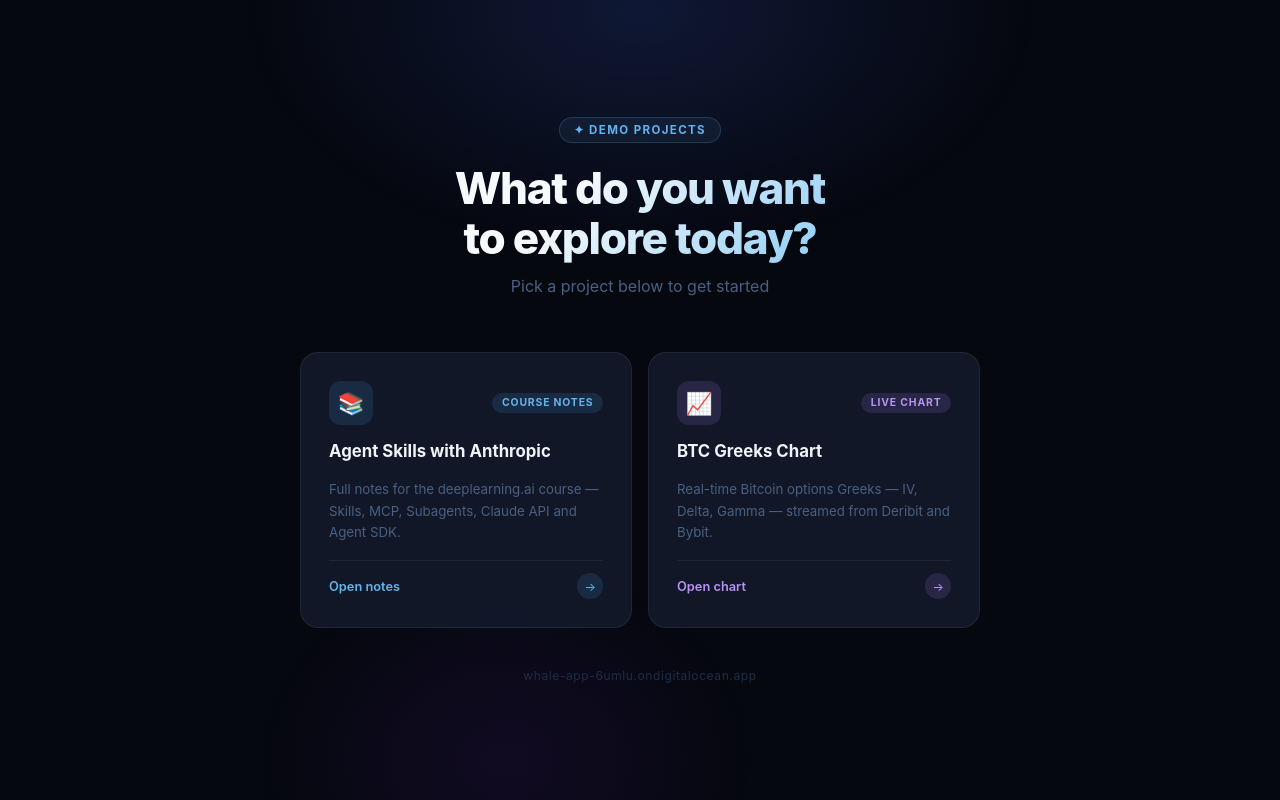
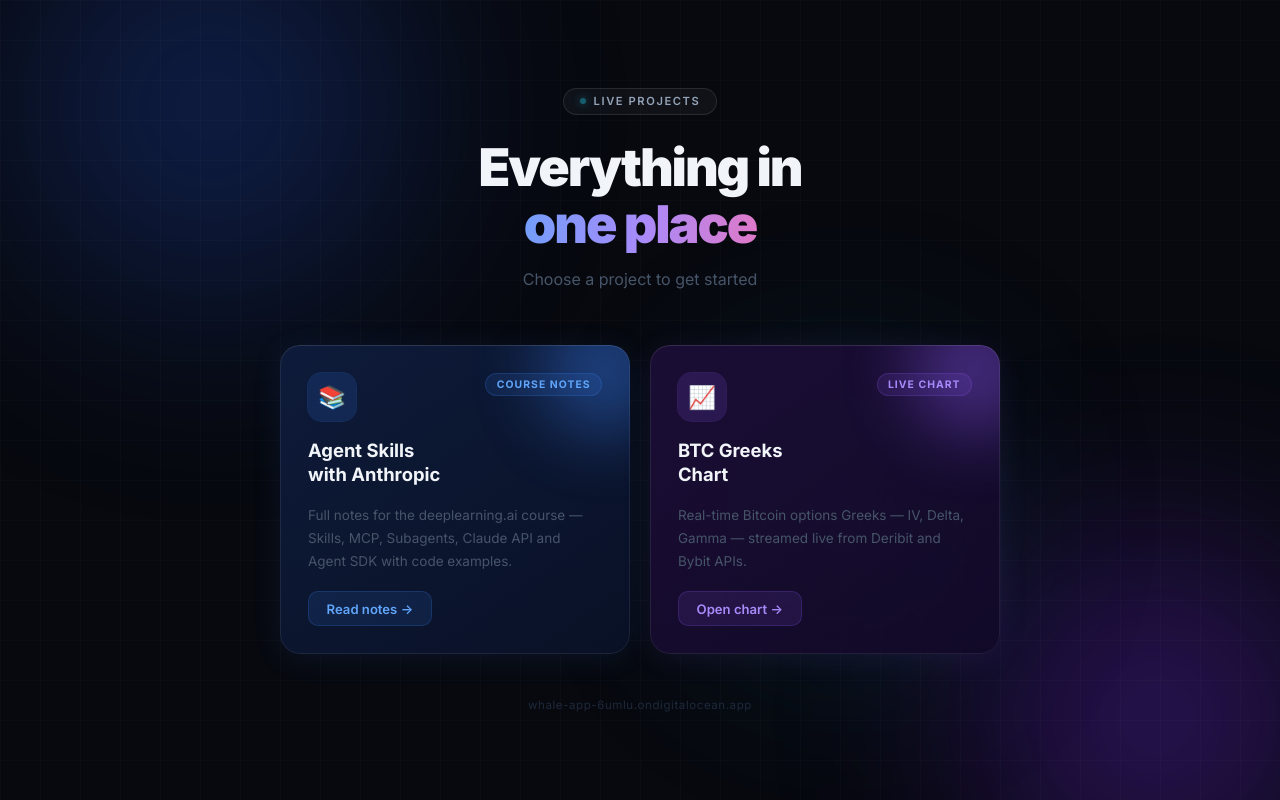
Before and after one commit to Emmasu/demo-claude, a plain HTML site: page index.html in a window 1280 px wide. Drawn offline with Linux system fonts and the light colour scheme.

Commit message:
polish landing page design

```diff
--- a/index.html
+++ b/index.html
@@ -4,12 +4,14 @@
   <meta charset="UTF-8" />
   <meta name="viewport" content="width=device-width, initial-scale=1.0" />
   <title>Projects</title>
+  <link rel="preconnect" href="https://fonts.googleapis.com">
+  <link href="https://fonts.googleapis.com/css2?family=Inter:wght@400;500;600;700;800;900&display=swap" rel="stylesheet">
   <style>
     *, *::before, *::after { box-sizing: border-box; margin: 0; padding: 0; }
 
     body {
-      font-family: -apple-system, BlinkMacSystemFont, "Segoe UI", Roboto, sans-serif;
-      background: #060810;
+      font-family: "Inter", -apple-system, sans-serif;
+      background: #07090f;
       color: #e2e8f0;
       min-height: 100vh;
       display: flex;
@@ -17,35 +19,62 @@
       align-items: center;
       justify-content: center;
       padding: 2rem;
+    }
+
+    /* ── Animated mesh background ── */
+    .bg {
+      position: fixed;
+      inset: 0;
+      z-index: 0;
       overflow: hidden;
     }
 
-    /* ── Ambient glow background ── */
-    body::before {
-      content: "";
-      position: fixed;
-      top: -30%;
-      left: 50%;
-      transform: translateX(-50%);
-      width: 800px;
-      height: 500px;
-      background: radial-gradient(ellipse, rgba(56, 100, 220, 0.18) 0%, transparent 70%);
-      pointer-events: none;
-      z-index: 0;
+    .bg-blob {
+      position: absolute;
+      border-radius: 50%;
+      filter: blur(80px);
+      opacity: 0.55;
+      animation: drift 12s ease-in-out infinite alternate;
     }
 
-    body::after {
-      content: "";
-      position: fixed;
-      bottom: -20%;
-      left: 20%;
-      width: 500px;
-      height: 400px;
-      background: radial-gradient(ellipse, rgba(120, 40, 200, 0.1) 0%, transparent 70%);
-      pointer-events: none;
-      z-index: 0;
+    .blob-1 {
+      width: 600px; height: 600px;
+      background: radial-gradient(circle, #1a3a8f 0%, transparent 70%);
+      top: -200px; left: -100px;
+      animation-delay: 0s;
     }
 
+    .blob-2 {
+      width: 500px; height: 500px;
+      background: radial-gradient(circle, #5b21b6 0%, transparent 70%);
+      bottom: -150px; right: -100px;
+      animation-delay: -4s;
+    }
+
+    .blob-3 {
+      width: 350px; height: 350px;
+      background: radial-gradient(circle, #0e4f6e 0%, transparent 70%);
+      top: 40%; left: 50%;
+      transform: translate(-50%, -50%);
+      animation-delay: -8s;
+    }
+
+    @keyframes drift {
+      from { transform: translate(0, 0) scale(1); }
+      to   { transform: translate(30px, 20px) scale(1.08); }
+    }
+
+    /* Grid noise overlay */
+    .bg-grid {
+      position: absolute;
+      inset: 0;
+      background-image:
+        linear-gradient(rgba(255,255,255,0.02) 1px, transparent 1px),
+        linear-gradient(90deg, rgba(255,255,255,0.02) 1px, transparent 1px);
+      background-size: 40px 40px;
+    }
+
+    /* ── Main content ── */
     .wrap {
       position: relative;
       z-index: 1;
@@ -53,7 +82,13 @@
       flex-direction: column;
       align-items: center;
       width: 100%;
-      max-width: 680px;
+      max-width: 720px;
+      animation: fadeUp 0.6s ease both;
+    }
+
+    @keyframes fadeUp {
+      from { opacity: 0; transform: translateY(24px); }
+      to   { opacity: 1; transform: translateY(0); }
     }
 
     /* ── Header ── */
@@ -62,209 +97,263 @@
       margin-bottom: 3.5rem;
     }
 
-    .header .eyebrow {
+    .eyebrow {
       display: inline-flex;
       align-items: center;
-      gap: 0.4rem;
-      background: rgba(99, 179, 237, 0.08);
-      border: 1px solid rgba(99, 179, 237, 0.2);
-      color: #63b3ed;
-      font-size: 0.72rem;
-      font-weight: 700;
-      letter-spacing: 0.12em;
+      gap: 0.5rem;
+      background: rgba(255,255,255,0.04);
+      border: 1px solid rgba(255,255,255,0.1);
+      color: #94a3b8;
+      font-size: 0.7rem;
+      font-weight: 600;
+      letter-spacing: 0.14em;
       text-transform: uppercase;
-      padding: 0.3rem 0.9rem;
+      padding: 0.35rem 1rem;
       border-radius: 999px;
-      margin-bottom: 1.25rem;
+      margin-bottom: 1.5rem;
+    }
+
+    .eyebrow-dot {
+      width: 6px; height: 6px;
+      border-radius: 50%;
+      background: #22d3ee;
+      box-shadow: 0 0 8px #22d3ee;
+      animation: pulse 2s ease infinite;
+    }
+
+    @keyframes pulse {
+      0%, 100% { opacity: 1; }
+      50%       { opacity: 0.4; }
     }
 
     .header h1 {
-      font-size: 2.75rem;
-      font-weight: 800;
-      letter-spacing: -0.03em;
-      line-height: 1.15;
-      background: linear-gradient(135deg, #f7fafc 30%, #90cdf4);
+      font-size: 3.25rem;
+      font-weight: 900;
+      letter-spacing: -0.04em;
+      line-height: 1.1;
+      margin-bottom: 1rem;
+    }
+
+    .header h1 .line-1 {
+      display: block;
+      color: #f1f5f9;
+    }
+
+    .header h1 .line-2 {
+      display: block;
+      background: linear-gradient(90deg, #60a5fa, #a78bfa, #f472b6);
       -webkit-background-clip: text;
       -webkit-text-fill-color: transparent;
       background-clip: text;
-      margin-bottom: 0.75rem;
     }
 
     .header p {
-      color: #4a6080;
+      color: #475569;
       font-size: 1rem;
+      font-weight: 400;
     }
 
     /* ── Cards ── */
     .grid {
       display: grid;
       grid-template-columns: 1fr 1fr;
-      gap: 1rem;
+      gap: 1.25rem;
       width: 100%;
     }
 
-    @media (max-width: 520px) {
+    @media (max-width: 540px) {
       .grid { grid-template-columns: 1fr; }
-      .header h1 { font-size: 2rem; }
+      .header h1 { font-size: 2.25rem; }
     }
 
     .card {
       position: relative;
-      background: rgba(20, 28, 45, 0.8);
-      border: 1px solid rgba(255,255,255,0.07);
-      border-radius: 18px;
+      border-radius: 20px;
       padding: 1.75rem;
       text-decoration: none;
       color: inherit;
       display: flex;
       flex-direction: column;
-      gap: 1rem;
+      gap: 1.1rem;
       overflow: hidden;
-      transition: transform 0.2s, border-color 0.2s, box-shadow 0.2s;
-      backdrop-filter: blur(12px);
+      transition: transform 0.25s cubic-bezier(.22,.68,0,1.2), box-shadow 0.25s;
+      animation: fadeUp 0.6s ease both;
     }
 
-    .card::before {
+    .card:nth-child(1) { animation-delay: 0.1s; }
+    .card:nth-child(2) { animation-delay: 0.2s; }
+
+    /* Glass layer */
+    .card::after {
       content: "";
       position: absolute;
       inset: 0;
-      border-radius: 18px;
-      opacity: 0;
-      transition: opacity 0.2s;
+      border-radius: 20px;
+      border: 1px solid rgba(255,255,255,0.08);
+      pointer-events: none;
+      transition: border-color 0.25s;
     }
 
-    .card-blue::before  { background: radial-gradient(circle at 0% 0%, rgba(66,153,225,0.12), transparent 60%); }
-    .card-purple::before { background: radial-gradient(circle at 0% 0%, rgba(159,122,234,0.12), transparent 60%); }
-
     .card:hover {
-      transform: translateY(-4px);
-      border-color: rgba(255,255,255,0.15);
-      box-shadow: 0 20px 60px rgba(0,0,0,0.4);
+      transform: translateY(-6px) scale(1.01);
     }
 
-    .card:hover::before { opacity: 1; }
+    .card:hover::after {
+      border-color: rgba(255,255,255,0.18);
+    }
+
+    /* Card colour themes */
+    .card-blue {
+      background: linear-gradient(145deg, rgba(14,28,60,0.95) 0%, rgba(10,18,40,0.95) 100%);
+      box-shadow: 0 4px 30px rgba(59,130,246,0.1), inset 0 1px 0 rgba(255,255,255,0.05);
+    }
+    .card-blue:hover {
+      box-shadow: 0 24px 60px rgba(59,130,246,0.25), inset 0 1px 0 rgba(255,255,255,0.08);
+    }
+
+    .card-purple {
+      background: linear-gradient(145deg, rgba(28,14,55,0.95) 0%, rgba(18,10,40,0.95) 100%);
+      box-shadow: 0 4px 30px rgba(139,92,246,0.1), inset 0 1px 0 rgba(255,255,255,0.05);
+    }
+    .card-purple:hover {
+      box-shadow: 0 24px 60px rgba(139,92,246,0.25), inset 0 1px 0 rgba(255,255,255,0.08);
+    }
+
+    /* Corner accent glow */
+    .card-glow {
+      position: absolute;
+      top: -40px; right: -40px;
+      width: 130px; height: 130px;
+      border-radius: 50%;
+      filter: blur(35px);
+      opacity: 0.4;
+      transition: opacity 0.25s;
+    }
+
+    .card:hover .card-glow { opacity: 0.7; }
+    .glow-blue   { background: #3b82f6; }
+    .glow-purple { background: #8b5cf6; }
 
     .card-top {
       display: flex;
-      align-items: center;
+      align-items: flex-start;
       justify-content: space-between;
+      position: relative;
     }
 
-    .card-badge {
+    .card-icon {
+      width: 3rem; height: 3rem;
+      border-radius: 14px;
+      display: flex;
+      align-items: center;
+      justify-content: center;
+      font-size: 1.4rem;
+    }
+
+    .icon-blue   { background: rgba(59,130,246,0.15); box-shadow: 0 0 0 1px rgba(59,130,246,0.2); }
+    .icon-purple { background: rgba(139,92,246,0.15); box-shadow: 0 0 0 1px rgba(139,92,246,0.2); }
+
+    .card-tag {
       font-size: 0.65rem;
       font-weight: 700;
-      letter-spacing: 0.08em;
+      letter-spacing: 0.1em;
       text-transform: uppercase;
-      padding: 0.2rem 0.6rem;
+      padding: 0.25rem 0.65rem;
       border-radius: 999px;
     }
 
-    .badge-blue   { background: rgba(66,153,225,0.15); color: #63b3ed; }
-    .badge-purple { background: rgba(159,122,234,0.15); color: #b794f4; }
-
-    .card-icon-wrap {
-      width: 2.75rem;
-      height: 2.75rem;
-      border-radius: 12px;
-      display: flex;
-      align-items: center;
-      justify-content: center;
-      font-size: 1.35rem;
-    }
-
-    .icon-blue   { background: rgba(66,153,225,0.15); }
-    .icon-purple { background: rgba(159,122,234,0.15); }
+    .tag-blue   { background: rgba(59,130,246,0.12); color: #60a5fa; border: 1px solid rgba(59,130,246,0.2); }
+    .tag-purple { background: rgba(139,92,246,0.12); color: #a78bfa; border: 1px solid rgba(139,92,246,0.2); }
 
     .card h2 {
-      font-size: 1.05rem;
+      font-size: 1.15rem;
       font-weight: 700;
-      color: #f0f4f8;
+      color: #f1f5f9;
       line-height: 1.3;
+      position: relative;
     }
 
     .card p {
-      font-size: 0.83rem;
-      color: #4a6080;
-      line-height: 1.65;
+      font-size: 0.845rem;
+      color: #475569;
+      line-height: 1.7;
       flex: 1;
+      position: relative;
     }
 
-    .card-footer {
-      display: flex;
+    .card-btn {
+      display: inline-flex;
       align-items: center;
-      justify-content: space-between;
-      padding-top: 0.75rem;
-      border-top: 1px solid rgba(255,255,255,0.06);
+      gap: 0.5rem;
+      font-size: 0.82rem;
+      font-weight: 600;
+      padding: 0.55rem 1.1rem;
+      border-radius: 10px;
+      position: relative;
+      width: fit-content;
+      transition: gap 0.2s;
     }
 
-    .card-link {
-      font-size: 0.8rem;
-      font-weight: 600;
-    }
+    .card:hover .card-btn { gap: 0.75rem; }
 
-    .link-blue   { color: #63b3ed; }
-    .link-purple { color: #b794f4; }
-
-    .card-arrow {
-      width: 1.6rem;
-      height: 1.6rem;
-      border-radius: 50%;
-      display: flex;
-      align-items: center;
-      justify-content: center;
-      font-size: 0.75rem;
-      transition: transform 0.2s;
-    }
-
-    .arrow-blue   { background: rgba(66,153,225,0.15); color: #63b3ed; }
-    .arrow-purple { background: rgba(159,122,234,0.15); color: #b794f4; }
-
-    .card:hover .card-arrow { transform: translateX(3px); }
+    .btn-blue   { background: rgba(59,130,246,0.12); color: #60a5fa; border: 1px solid rgba(59,130,246,0.2); }
+    .btn-purple { background: rgba(139,92,246,0.12); color: #a78bfa; border: 1px solid rgba(139,92,246,0.2); }
 
     /* ── Footer ── */
     footer {
-      margin-top: 2.5rem;
-      color: #1e2d45;
-      font-size: 0.75rem;
+      margin-top: 2.75rem;
+      color: #1e293b;
+      font-size: 0.72rem;
       letter-spacing: 0.05em;
     }
   </style>
 </head>
 <body>
+
+  <!-- Background -->
+  <div class="bg">
+    <div class="bg-blob blob-1"></div>
+    <div class="bg-blob blob-2"></div>
+    <div class="bg-blob blob-3"></div>
+    <div class="bg-grid"></div>
+  </div>
+
   <div class="wrap">
 
     <div class="header">
-    <div class="eyebrow">✦ Demo Projects</div>
-    <h1>What do you want<br>to explore today?</h1>
-    <p>Pick a project below to get started</p>
+      <div class="eyebrow">
+        <span class="eyebrow-dot"></span>
+        Live Projects
+      </div>
+      <h1>
+        <span class="line-1">Everything in</span>
+        <span class="line-2">one place</span>
+      </h1>
+      <p>Choose a project to get started</p>
     </div>
 
     <div class="grid">
 
       <a class="card card-blue" href="/course">
+        <div class="card-glow glow-blue"></div>
         <div class="card-top">
-        <div class="card-icon-wrap icon-blue">📚</div>
-        <span class="card-badge badge-blue">Course Notes</span>
+          <div class="card-icon icon-blue">📚</div>
+          <span class="card-tag tag-blue">Course Notes</span>
         </div>
-      <h2>Agent Skills with Anthropic</h2>
-      <p>Full notes for the deeplearning.ai course — Skills, MCP, Subagents, Claude API and Agent SDK.</p>
-      <div class="card-footer">
-        <span class="card-link link-blue">Open notes</span>
-        <span class="card-arrow arrow-blue">→</span>
-      </div>
+        <h2>Agent Skills<br>with Anthropic</h2>
+        <p>Full notes for the deeplearning.ai course — Skills, MCP, Subagents, Claude API and Agent SDK with code examples.</p>
+        <div class="card-btn btn-blue">Read notes →</div>
       </a>
 
       <a class="card card-purple" href="/btc">
+        <div class="card-glow glow-purple"></div>
         <div class="card-top">
-        <div class="card-icon-wrap icon-purple">📈</div>
-        <span class="card-badge badge-purple">Live Chart</span>
+          <div class="card-icon icon-purple">📈</div>
+          <span class="card-tag tag-purple">Live Chart</span>
         </div>
-      <h2>BTC Greeks Chart</h2>
-      <p>Real-time Bitcoin options Greeks — IV, Delta, Gamma — streamed from Deribit and Bybit.</p>
-      <div class="card-footer">
-        <span class="card-link link-purple">Open chart</span>
-        <span class="card-arrow arrow-purple">→</span>
-      </div>
+        <h2>BTC Greeks<br>Chart</h2>
+        <p>Real-time Bitcoin options Greeks — IV, Delta, Gamma — streamed live from Deribit and Bybit APIs.</p>
+        <div class="card-btn btn-purple">Open chart →</div>
       </a>
 
     </div>
@@ -272,5 +361,6 @@
     <footer>whale-app-6umlu.ondigitalocean.app</footer>
 
   </div>
+
 </body>
 </html>
```
Lines whose indentation alone changed are shown as unchanged.
